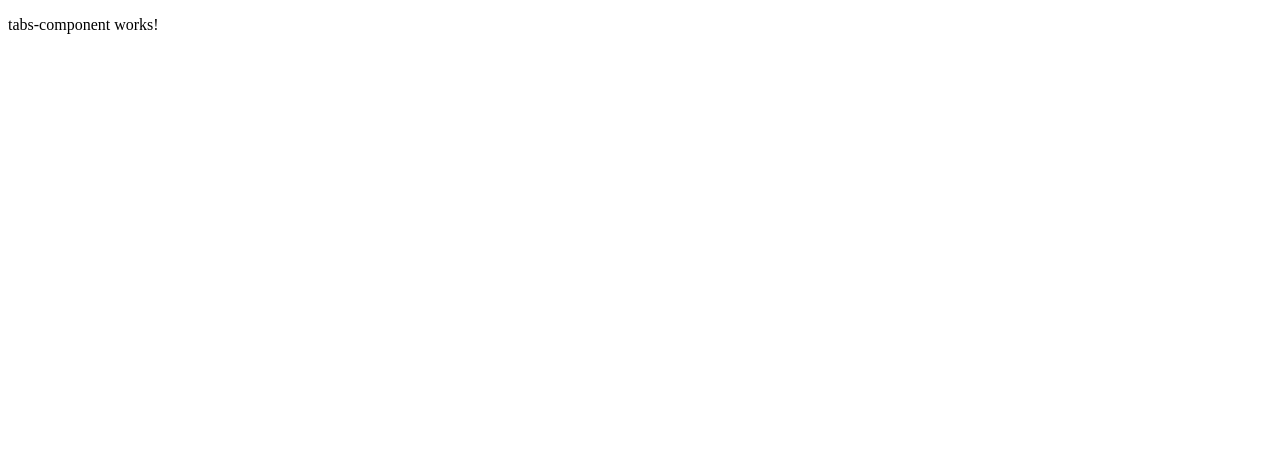
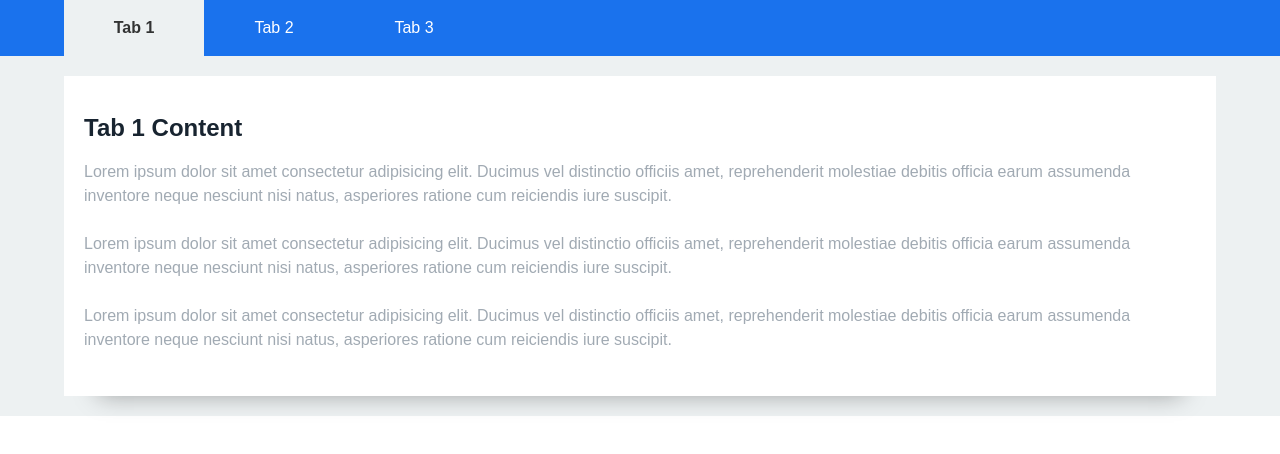
Before and after one commit to ImranHuhn/typescript-angular, an Angular app: page / in a window 1280 px wide. Shown: the top 454 px of the page. Built offline with nearby package versions, Linux system fonts and the light colour scheme.

Commit message:
Create HTML and CSS for component

```diff
--- a/src/app/tabs-component/tabs-component.component.html
+++ b/src/app/tabs-component/tabs-component.component.html
@@ -1 +1,21 @@
-<p>tabs-component works!</p>
+<div id="tabs-component">
+    <div class="header">
+        <div class="container">
+            <ul class="tab-list">
+                <li class="tab active">Tab 1</li>
+                <li class="tab">Tab 2</li>
+                <li class="tab">Tab 3</li>
+            </ul>
+        </div>
+    </div>
+    <div class="content">
+        <div class="container">
+            <div class="content-box">
+                <h2>Tab 1 Content</h2>
+                <p>Lorem ipsum dolor sit amet consectetur adipisicing elit. Ducimus vel distinctio officiis amet, reprehenderit molestiae debitis officia earum assumenda inventore neque nesciunt nisi natus, asperiores ratione cum reiciendis iure suscipit.</p>
+                <p>Lorem ipsum dolor sit amet consectetur adipisicing elit. Ducimus vel distinctio officiis amet, reprehenderit molestiae debitis officia earum assumenda inventore neque nesciunt nisi natus, asperiores ratione cum reiciendis iure suscipit.</p>
+                <p>Lorem ipsum dolor sit amet consectetur adipisicing elit. Ducimus vel distinctio officiis amet, reprehenderit molestiae debitis officia earum assumenda inventore neque nesciunt nisi natus, asperiores ratione cum reiciendis iure suscipit.</p>
+            </div>
+        </div>
+    </div>
+</div>
--- a/src/app/tabs-component/tabs-component.component.scss
+++ b/src/app/tabs-component/tabs-component.component.scss
@@ -0,0 +1,43 @@
+#tabs-component {
+    font-family: sans-serif;
+    .container {
+        width: 90%;
+        margin: 0 auto;
+    }
+    .header {
+        background: #1a72ed;
+        .tab-list {
+            display: flex;
+            .tab {
+                padding: 20px;
+                color: white;
+                text-align: center;
+                min-width: 100px;
+                &.active {
+                    background: #edf1f2;
+                    color: #323333;
+                    font-weight: 700;
+                }
+            }
+        }
+    }
+    .content {
+        background: #edf1f2;
+        padding: 20px 0;
+        .content-box {
+            background: #ffffff;
+            padding: 20px;
+            -webkit-box-shadow: 0px 33px 23px -34px rgba(0,0,0,0.35);
+            -moz-box-shadow: 0px 33px 23px -34px rgba(0,0,0,0.35);
+            box-shadow: 0px 33px 23px -34px rgba(0,0,0,0.35);
+            h2 {
+                color: #182430
+            }
+            p {
+                color: #a1aab3;
+                line-height: 1.5;
+                margin-bottom: 1.5rem;
+            }
+        }
+    }
+}
--- a/src/styles.scss
+++ b/src/styles.scss
@@ -1 +1,48 @@
 /* You can add global styles to this file, and also import other style files */
+/* http://meyerweb.com/eric/tools/css/reset/
+   v2.0 | 20110126
+   License: none (public domain)
+*/
+
+html, body, div, span, applet, object, iframe, p, blockquote, pre,
+a, abbr, acronym, address, big, cite, code,
+del, dfn, em, img, ins, kbd, q, s, samp,
+small, strike, strong, sub, sup, tt, var,
+b, u, i, center,
+dl, dt, dd, ol, ul, li,
+fieldset, form, label, legend,
+table, caption, tbody, tfoot, thead, tr, th, td,
+article, aside, canvas, details, embed,
+figure, figcaption, footer, header, hgroup,
+menu, nav, output, ruby, section, summary,
+time, mark, audio, video {
+	margin: 0;
+	padding: 0;
+	border: 0;
+	font-size: 100%;
+	font: inherit;
+	vertical-align: baseline;
+}
+/* HTML5 display-role reset for older browsers */
+article, aside, details, figcaption, figure,
+footer, header, hgroup, menu, nav, section {
+	display: block;
+}
+body {
+	line-height: 1;
+}
+ol, ul {
+	list-style: none;
+}
+blockquote, q {
+	quotes: none;
+}
+blockquote:before, blockquote:after,
+q:before, q:after {
+	content: '';
+	content: none;
+}
+table {
+	border-collapse: collapse;
+	border-spacing: 0;
+}
```
